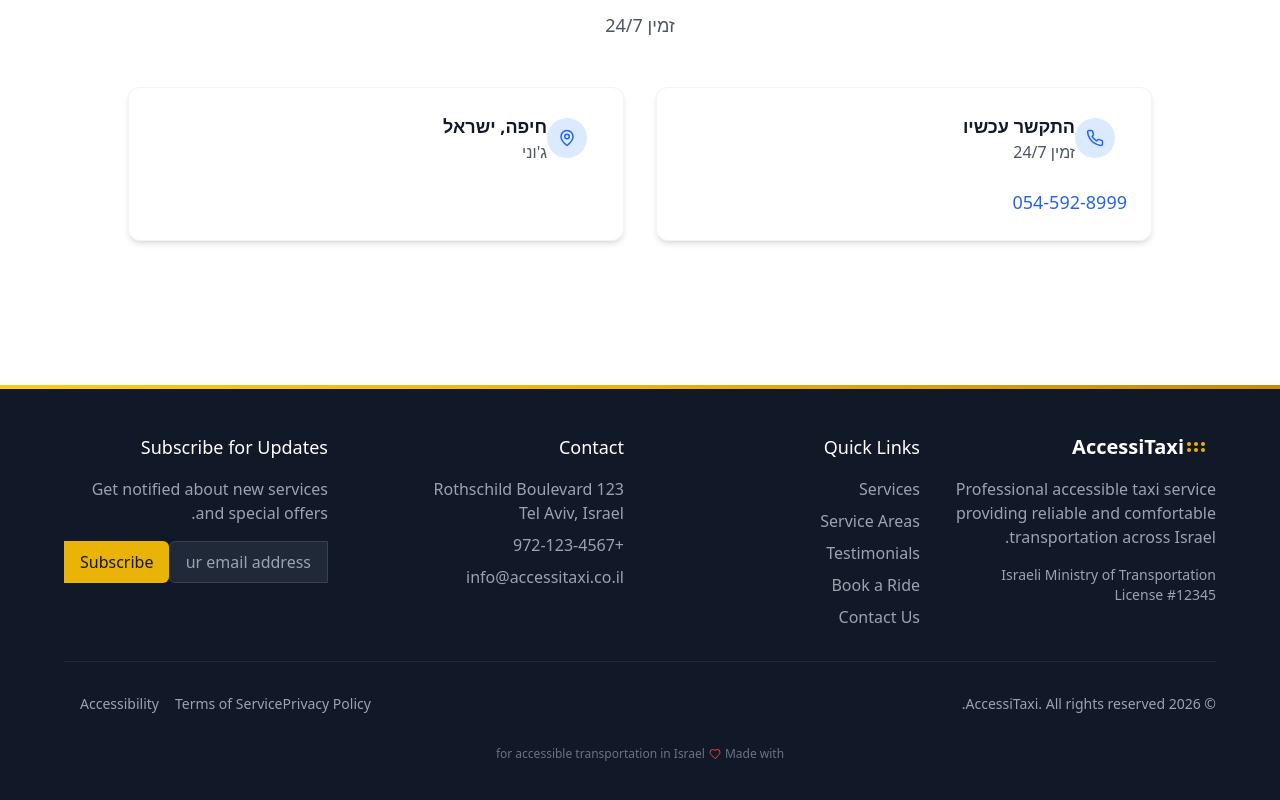
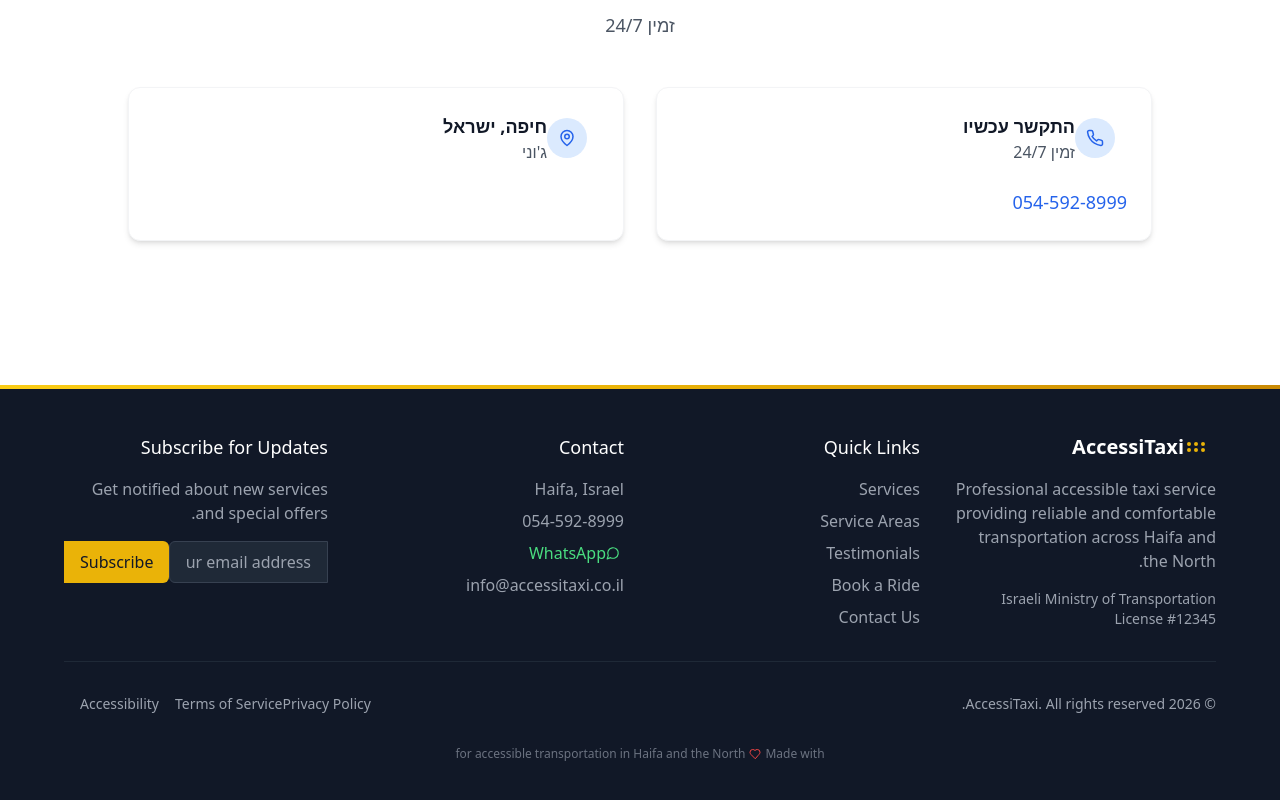
Before and after one commit to abudyha123/Johnny-TaxiDriver, a React (Vite) app: page / in a window 1280 px wide. Shown: the part 5002-5802 px from the top of the page. Built offline with nearby package versions, Linux system fonts and the light colour scheme.

Commit message:
Update Footer.tsx

```diff
--- a/src/components/Footer.tsx
+++ b/src/components/Footer.tsx
@@ -1,5 +1,5 @@
 import React from 'react';
-import { GripHorizontal, Heart } from 'lucide-react';
+import { GripHorizontal, Heart, MessageCircle } from 'lucide-react';
 
 const Footer: React.FC = () => {
   return (
@@ -14,7 +14,7 @@
                 <span className="font-bold text-xl">AccessiTaxi</span>
               </div>
               <p className="text-gray-400 mb-4">
-                Professional accessible taxi service providing reliable and comfortable transportation across Israel.
+                Professional accessible taxi service providing reliable and comfortable transportation across Haifa and the North.
               </p>
               <p className="text-gray-400 text-sm">
                 Israeli Ministry of Transportation License #12345
@@ -46,11 +46,21 @@
               <h4 className="text-lg font-medium mb-4">Contact</h4>
               <ul className="space-y-2">
                 <li className="text-gray-400">
-                  <span className="block">123 Rothschild Boulevard</span>
-                  <span className="block">Tel Aviv, Israel</span>
+                  <span className="block">Haifa, Israel</span>
                 </li>
                 <li>
-                  <a href="tel:+9721234567" className="text-gray-400 hover:text-white transition-colors">+972-123-4567</a>
+                  <a href="tel:+972545928999" className="text-gray-400 hover:text-white transition-colors">054-592-8999</a>
+                </li>
+                <li>
+                  <a
+                    href="https://wa.me/972545928999"
+                    target="_blank"
+                    rel="noopener noreferrer"
+                    className="text-green-400 hover:text-green-300 transition-colors flex items-center"
+                  >
+                    <MessageCircle size={14} className="mr-1" />
+                    WhatsApp
+                  </a>
                 </li>
                 <li>
                   <a href="mailto:info@accessitaxi.co.il" className="text-gray-400 hover:text-white transition-colors">info@accessitaxi.co.il</a>
@@ -91,7 +101,7 @@
           <div className="text-center text-gray-500 text-xs mt-8 flex items-center justify-center">
             <span>Made with</span>
             <Heart size={12} className="mx-1 text-red-500" />
-            <span>for accessible transportation in Israel</span>
+            <span>for accessible transportation in Haifa and the North</span>
           </div>
         </div>
       </div>
```
